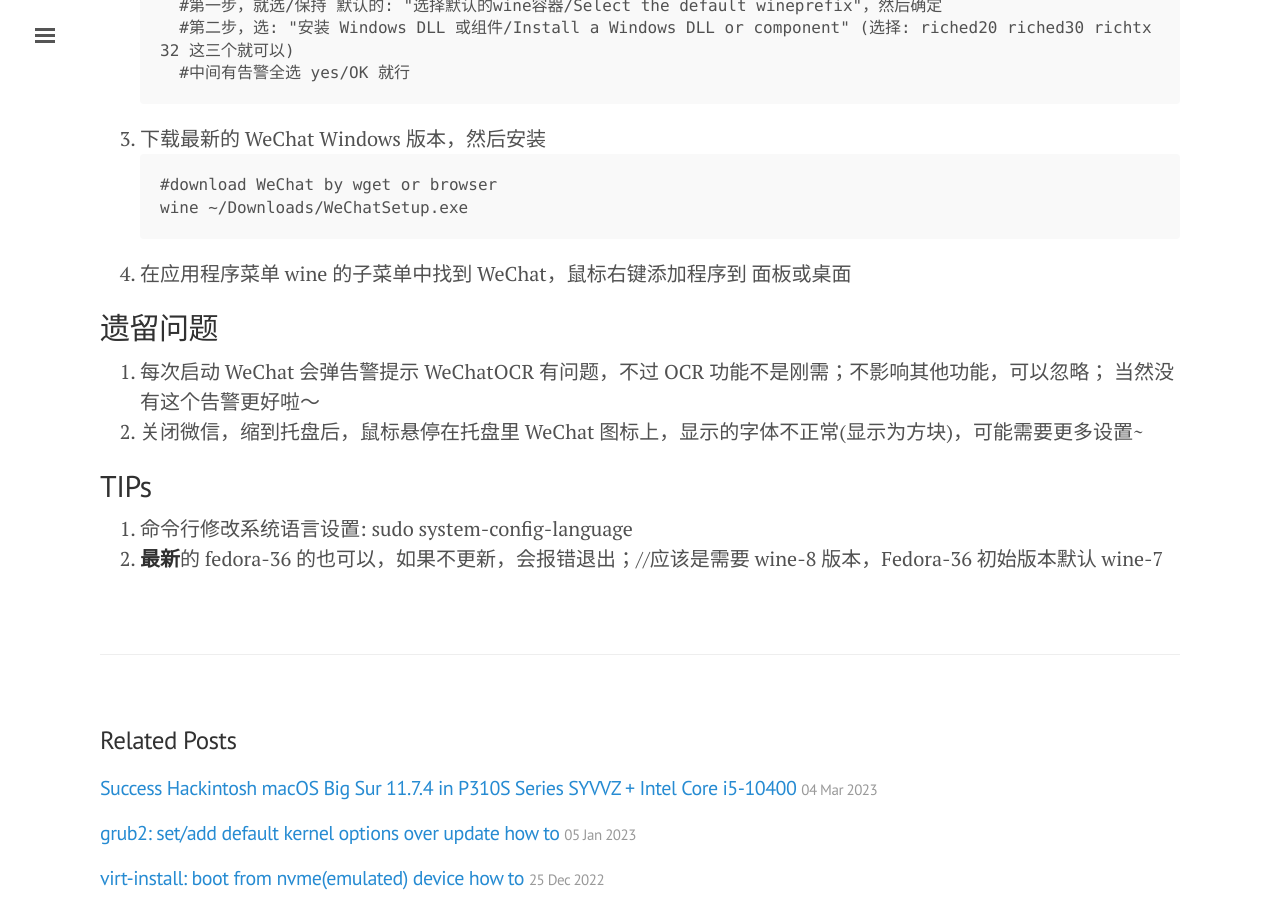
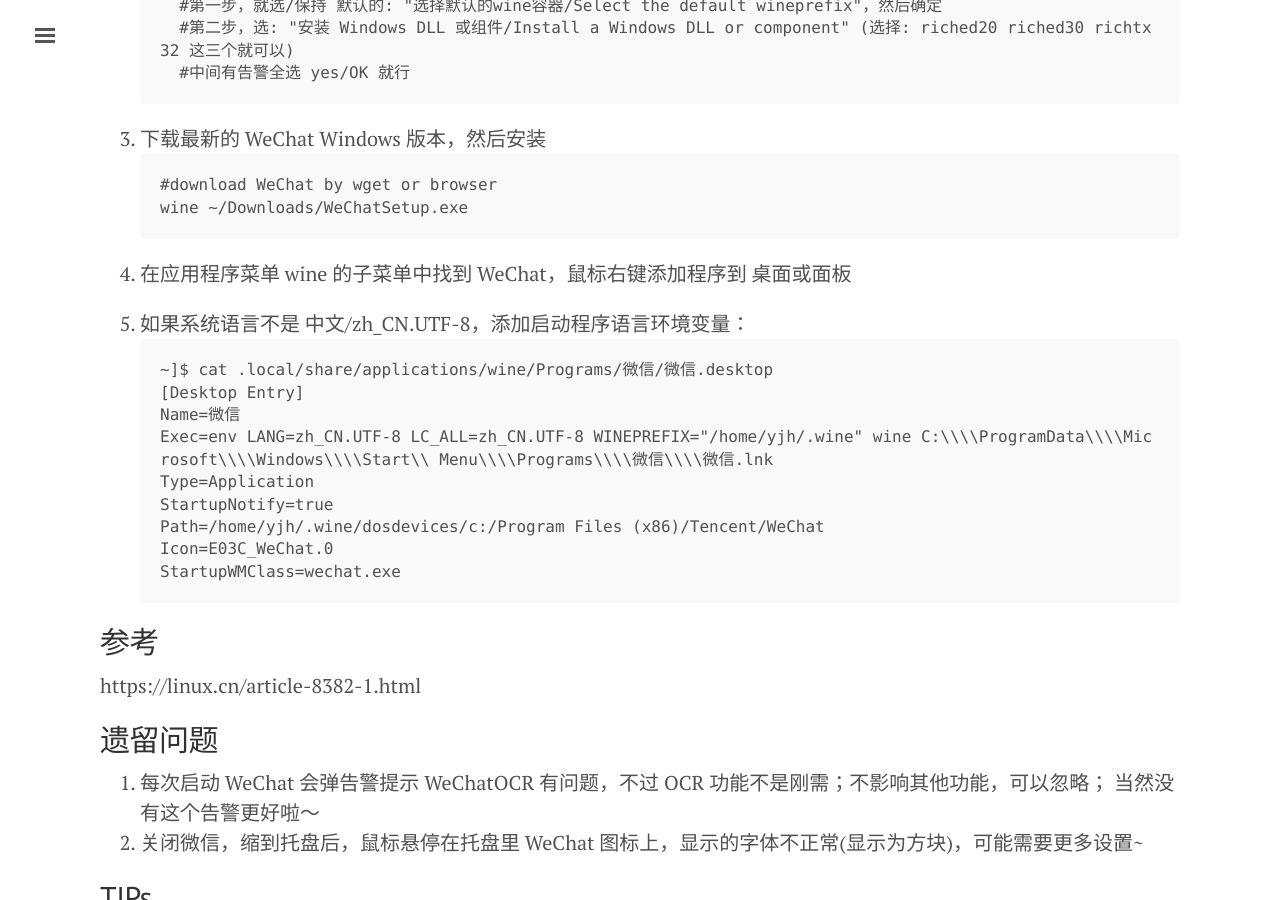
Before and after one commit to tcler/tcler.github.io, a Jekyll site: the page built from _posts/2023-03-31-Install-WeChat-on-Fedora-37.md, in a window 1280 px wide and 900 px high, scrolled down 923 px. Built offline with Jekyll 4.4.1, drawn with Linux system fonts in a browser that asks for light colours.

Commit message:
Update 2023-03-31-Install-WeChat-on-Fedora-37.md

````diff
--- a/_posts/2023-03-31-Install-WeChat-on-Fedora-37.md
+++ b/_posts/2023-03-31-Install-WeChat-on-Fedora-37.md
@@ -36,7 +36,23 @@
 wine ~/Downloads/WeChatSetup.exe
 ```
 
-4. 在应用程序菜单 wine 的子菜单中找到 WeChat，鼠标右键添加程序到 面板或桌面
+4. 在应用程序菜单 wine 的子菜单中找到 WeChat，鼠标右键添加程序到 桌面或面板
+
+5. 如果系统语言不是 中文/zh_CN.UTF-8，添加启动程序语言环境变量：
+```
+~]$ cat .local/share/applications/wine/Programs/微信/微信.desktop
+[Desktop Entry]
+Name=微信
+Exec=env LANG=zh_CN.UTF-8 LC_ALL=zh_CN.UTF-8 WINEPREFIX="/home/yjh/.wine" wine C:\\\\ProgramData\\\\Microsoft\\\\Windows\\\\Start\\ Menu\\\\Programs\\\\微信\\\\微信.lnk
+Type=Application
+StartupNotify=true
+Path=/home/yjh/.wine/dosdevices/c:/Program Files (x86)/Tencent/WeChat
+Icon=E03C_WeChat.0
+StartupWMClass=wechat.exe
+```
+
+## 参考
+https://linux.cn/article-8382-1.html
 
 
 ## 遗留问题
````
